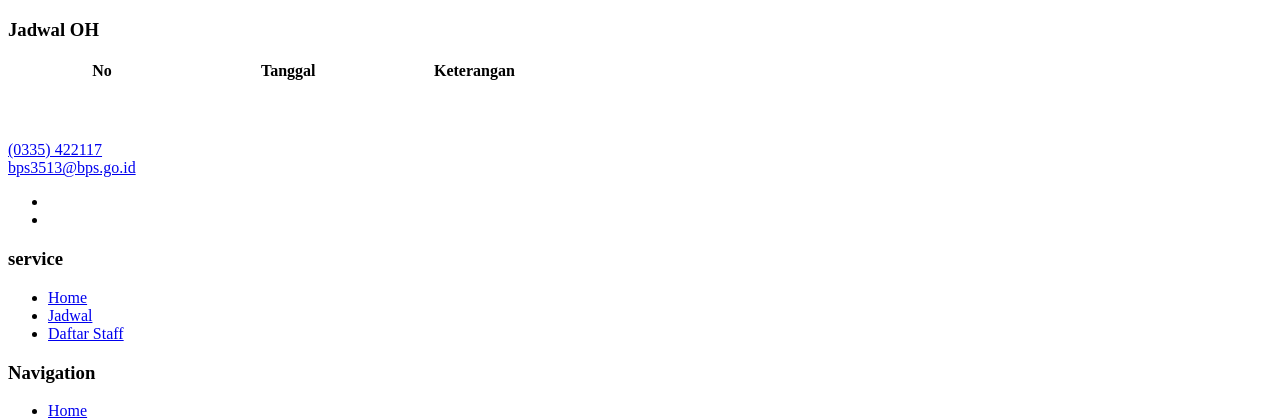
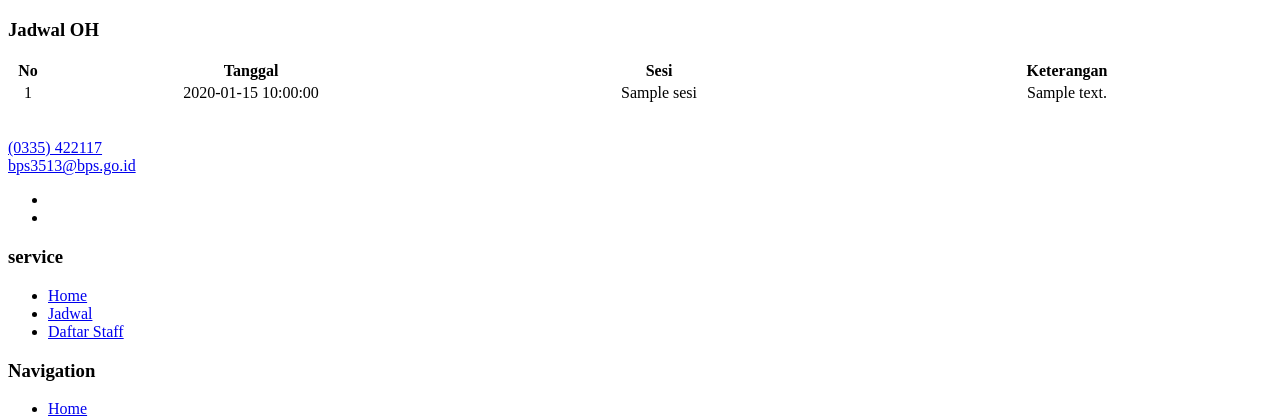
Before and after one commit to Alfira141099/BPS_OH, a PHP site: template application/views/View_jadwal.php in a window 1280 px wide. Shown: the part 78-497 px from the top of the page. Run offline with PHP 8.4, Linux system fonts and the light colour scheme; the template is opened without the code that fills it: most values are stand-ins (such as "Sample title", 1, 10 or a date in 2020); data that the repository does not hold is empty.

Commit message:
Update View_jadwal.php

```diff
--- a/application/views/View_jadwal.php
+++ b/application/views/View_jadwal.php
@@ -34,7 +34,7 @@
 
     <!-- header-start -->
     <header>
-        <div class="header-area " id="navigasi">
+        <div class="header-area" id="navigasi">
             <div id="sticky-header" class="main-header-area">
                 <div class="container-fluid p-0">
                     <div class="row align-items-center no-gutters">
@@ -126,43 +126,22 @@
                 <table id= "example1" class="table table-bordered table-stripad">
                     <thead>
                         <tr>
-                            <th class="priority-1" width="15%">No</th>
-                            <th class="priority-2" width="15%">Tanggal</th>
-                            <th class="priority-3" width="15%">Keterangan</th>
+                            <th width="1%">No</th>
+                            <th width="15%">Tanggal</th>
+                            <th width="15%">Sesi</th>
+                            <th width="15%">Keterangan</th>
                         </tr>
                     </thead>
                     <tbody>
-                        <tr>
-                            <td class="priority-1"></td>
-                            <td class="priority-2"></td>
-                            <td class="priority-3"></td>
+                        <?php $no = 1;
+                        foreach ($jadwal as $baris) {
+                        ?>
+                        <tr><td><?php echo $no++;?></td>
+                            <td><?php echo $baris->Tanggal; ?></td>
+                            <td><?php echo $baris->Sesi; ?></td>
+                            <td><?php echo $baris->Keterangan; ?></td>
                         </tr>
-                        <tr>
-                            <td class="priority-1"></td>
-                            <td class="priority-2"></td>
-                            <td class="priority-3"></td>
-                        </tr>
-                        <tr>
-                            <td class="priority-1"></td>
-                            <td class="priority-2"></td>
-                            <td class="priority-3"></td>
-                        </tr>
-                        <tr>
-                            <td class="priority-1"></td>
-                            <td class="priority-2"></td>
-                            <td class="priority-3"></td>
-                        </tr>
-                        <tr>
-                            <td class="priority-1"></td>
-                            <td class="priority-2"></td>
-                            <td class="priority-3"></td>
-                        </tr>
-                        <tr>
-                            <td class="priority-1"></td>
-                            <td class="priority-2"></td>
-                            <td class="priority-3"></td>
-                        </tr>
-                        </thead>
+                        <?php } ?>
                     <tbody>
                     </tbody>
                 </table>
```
